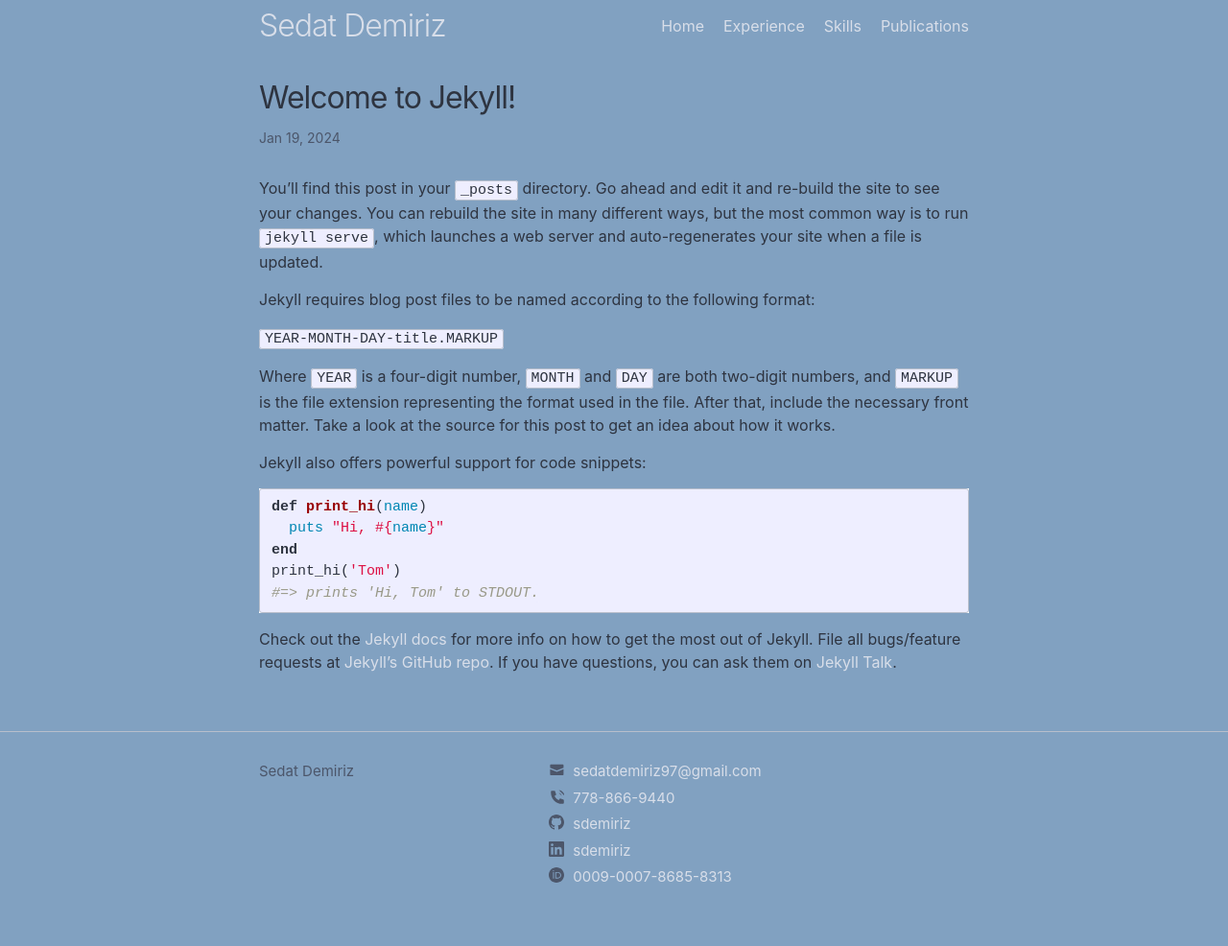
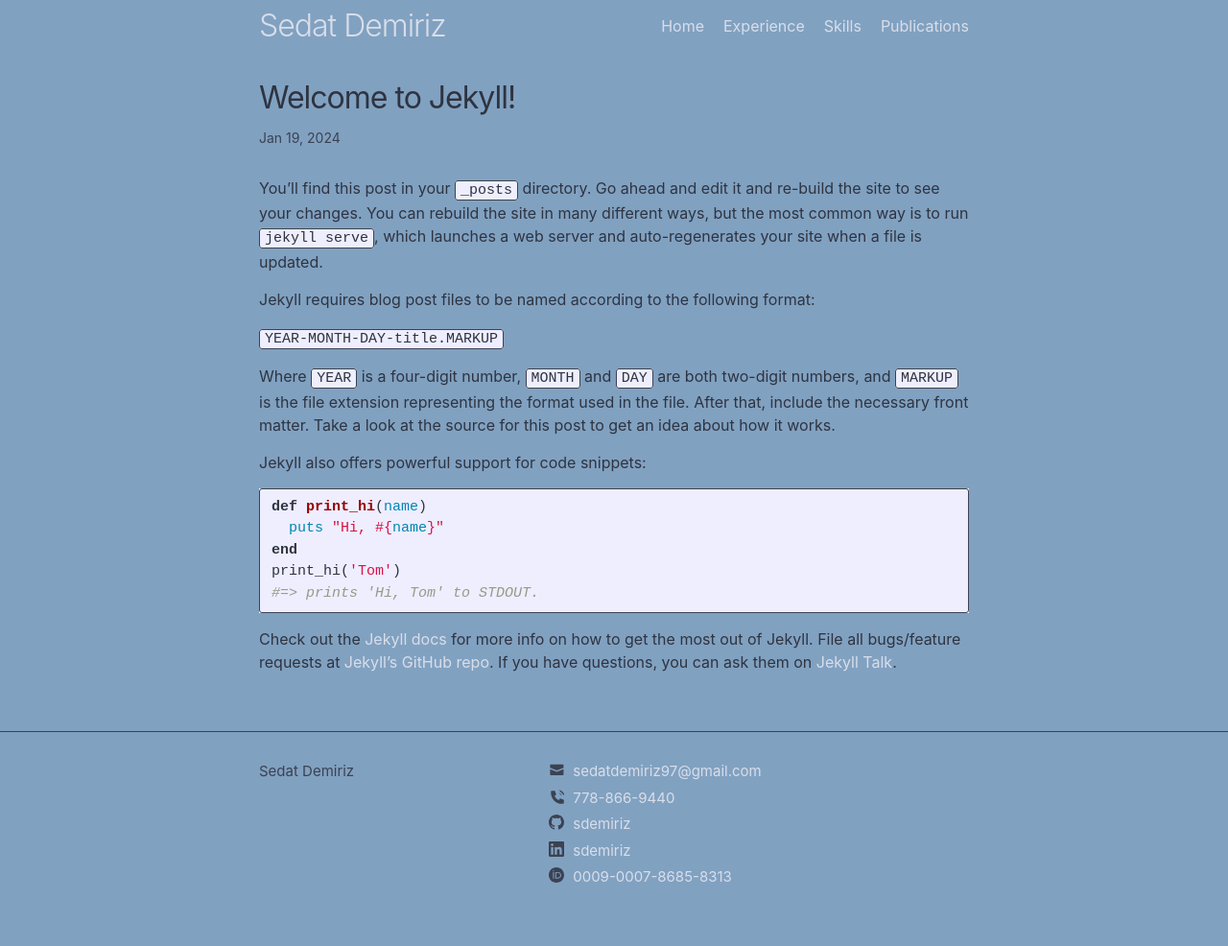
Before and after one commit to sdemiriz/sdemiriz.github.io, a Jekyll site: the page built from _posts/2024-01-18-welcome-to-jekyll.markdown, in a window 1280 px wide. Shown: the whole page at 96% size. Built offline with Jekyll 4.4.1, drawn with Linux system fonts in a browser that asks for light colours.

Commit message:
fix: remove different gray colors

```diff
--- a/_sass/minima.scss
+++ b/_sass/minima.scss
@@ -14,9 +14,7 @@
 $background-color: #81a1c1 !default;
 $brand-color: #d8dee9 !default;
 
-$grey-color: #4c566a !default;
-$grey-color-light: lighten($grey-color, 40%) !default;
-$grey-color-dark: darken($grey-color, 25%) !default;
+$grey-color: #3b4252 !default;
 
 $table-text-align: left !default;
 
--- a/_sass/minima/_base.scss
+++ b/_sass/minima/_base.scss
@@ -161,7 +161,7 @@
  */
 blockquote {
   color: $grey-color;
-  border-left: 4px solid $grey-color-light;
+  border-left: 4px solid $grey-color;
   padding-left: $spacing-unit / 2;
   @include relative-font-size(1.125);
   letter-spacing: -1px;
@@ -180,7 +180,7 @@
 pre,
 code {
   @include relative-font-size(0.9375);
-  border: 1px solid $grey-color-light;
+  border: 1px solid $grey-color;
   border-radius: 3px;
   background-color: #eef;
 }
@@ -265,11 +265,11 @@
   text-align: $table-text-align;
   color: lighten($text-color, 18%);
   border-collapse: collapse;
-  border: 1px solid $grey-color-light;
+  border: 1px solid $grey-color;
 
   tr {
     &:nth-child(even) {
-      background-color: lighten($grey-color-light, 6%);
+      background-color: lighten($grey-color, 6%);
     }
   }
 
@@ -279,12 +279,12 @@
   }
 
   th {
-    background-color: lighten($grey-color-light, 3%);
-    border: 1px solid darken($grey-color-light, 4%);
-    border-bottom-color: darken($grey-color-light, 12%);
+    background-color: lighten($grey-color, 3%);
+    border: 1px solid darken($grey-color, 4%);
+    border-bottom-color: darken($grey-color, 12%);
   }
 
   td {
-    border: 1px solid $grey-color-light;
+    border: 1px solid $grey-color;
   }
 }
--- a/_sass/minima/_layout.scss
+++ b/_sass/minima/_layout.scss
@@ -106,7 +106,7 @@
  * Site footer
  */
 .site-footer {
-  border-top: 1px solid $grey-color-light;
+  border-top: 1px solid $grey-color;
   padding: $spacing-unit 0;
 }
 
```
